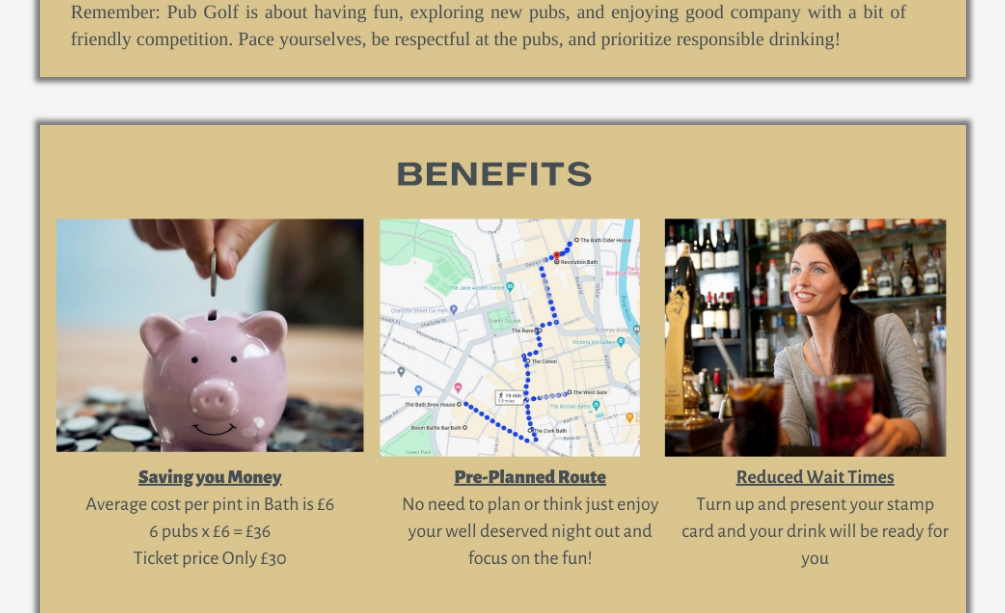
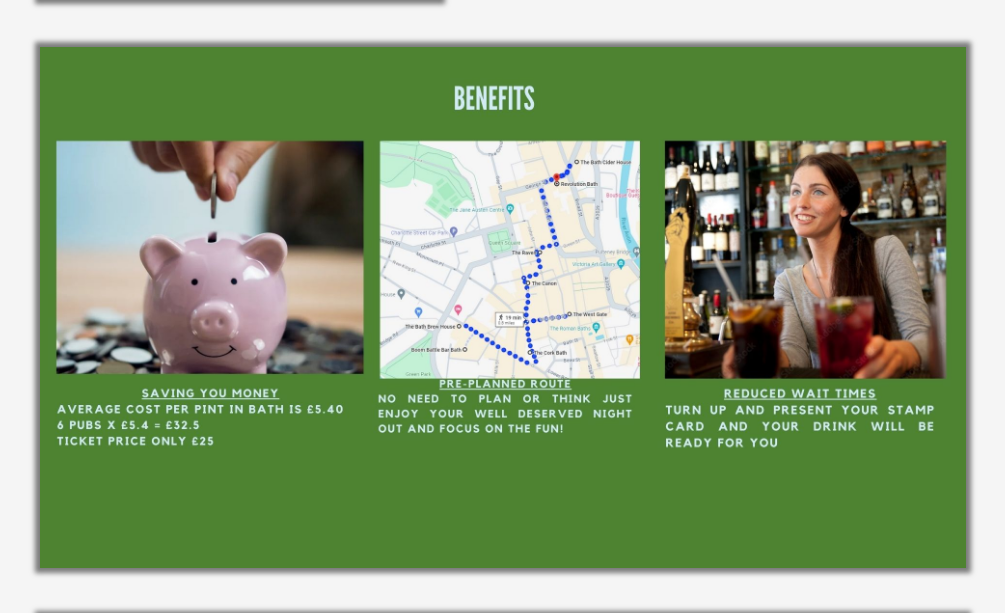
Before and after one commit to AnthonyKeung/Pub_Golf_MVP, a Flask app: page / in a window 1280 px wide. Shown: the part 1157-1770 px from the top of the page, without its empty margins (137-1142 px from the left). Run offline with Flask 3, Linux system fonts and the light colour scheme.

Commit message:
Final format changes implemented

```diff
--- a/templates/checkout.html
+++ b/templates/checkout.html
@@ -6,7 +6,7 @@
             <br></br>
             <br></br>
 
-                <h1 style="font-size: xx-large; font-weight: bolder; text-align: center;">Checkout for 6 Hole Package - £35</h1>
+                <h1 style="font-size: xx-large; font-weight: bolder; text-align: center;">Checkout for 6 Hole Package - £25</h1>
                 <p style="text-align: center;">On Successful completion of payment, you will then be asked to submit your name, University Email and Society (if applicable).</p>
                 <p style="text-align: center;">A confirmation email of your purchase will follow.</p>
         </div>
--- a/templates/index.html
+++ b/templates/index.html
@@ -9,7 +9,7 @@
 	<div class="row">
 		<div class="col-sm-1"></div>
 		<div class="col-sm-10" >
-			<img src="static/Route_Map.jpg" style="max-width: 100%; box-shadow: 0px 0px 5px 5px rgba(0, 0, 0, 0.5);">
+			<img src="static/PubMap.jpg" style="max-width: 100%; box-shadow: 0px 0px 5px 5px rgba(0, 0, 0, 0.5);">
 		</div>
 		<div class="col-sm-1"></div>
 	</div>
@@ -21,7 +21,7 @@
 	<div class="row">
 		<div class="col-sm-1"></div>
 		<div class="col-sm-10" >
-			<img src="static/What_is_PubGolf.jpg" style="max-width: 100%; box-shadow: 0px 0px 5px 5px rgba(0, 0, 0, 0.5);">
+			<img src="static/WhatIsPubGolf.jpg" style="max-width: 100%; box-shadow: 0px 0px 5px 5px rgba(0, 0, 0, 0.5);">
 		</div>
 		<div class="col-sm-1"></div>
 	</div>
@@ -32,7 +32,18 @@
 	<div class="row">
 		<div class="col-sm-1"></div>
 		<div class="col-sm-10" >
-			<img src="static/Benefits.jpg" style="max-width: 100%; box-shadow: 0px 0px 5px 5px rgba(0, 0, 0, 0.5);">
+			<img src="static/WhatIsPubGolf2.jpg" style="max-width: 100%; box-shadow: 0px 0px 5px 5px rgba(0, 0, 0, 0.5);">
+		</div>
+		<div class="col-sm-1"></div>
+	</div>
+</div>
+<br></br>
+
+   <div class="container">
+	<div class="row">
+		<div class="col-sm-1"></div>
+		<div class="col-sm-10" >
+			<img src="static/benefits.jpg" style="max-width: 100%; box-shadow: 0px 0px 5px 5px rgba(0, 0, 0, 0.5);">
 		</div>
 		<div class="col-sm-1"></div>
 	</div>
--- a/templates/layout.html
+++ b/templates/layout.html
@@ -13,15 +13,15 @@
 </head>
 <body>
 
-	<div class="container" style="height:12vh; position: relative; background-color: #C1B984; max-width: 100%; border-bottom: 2px black solid;">
-		<a href="/"><img src="static/logo.png" style="max-height: 100%; position: absolute; top:50%; left: 50%; transform: translate(-50%, -50%);"></a>
-		<a href="/checkout"><img src="static/cart.png" style="max-height: 80%; position: absolute; top:50%; right: 5%; transform: translate(-50%, -50%);"> </a>
+	<div class="container" style="height:14vh; position: relative; background-color: #4E8431; max-width: 100%; border-bottom: 2px black solid;">
+		<a href="/"><img src="static/logo.png" style="max-height: 90%; position: absolute; top:50%; left: 50%; transform: translate(-50%, -50%);"></a>
+		<a href="/checkout"><img src="static/ticketIcon.png" style="max-height: 80%; position: absolute; top:50%; right: 5%; transform: translate(-50%, -50%);"> </a>
 	</div>
 
 
 	{% block body %}{% endblock %}
 
-	<div class="container" style="height:4vh;  background-color: #C1B984; max-width: 100%; position:fixed; bottom:0; border-top: 2px black solid;">
+	<div class="container" style="height:4vh;  background-color: #4E8431; max-width: 100%; position:fixed; bottom:0; border-top: 2px black solid;">
 		<a href="https://www.instagram.com/the_pubcrawlers/" target="_blank"><img src="static/insta.png" style="max-height: 80%; position: absolute; left: 25%; top:50%; transform: translate(-50%, -50%);"></a><span><p style="text-align: center; position: absolute; top: 40%; left: 72%; transform: translate(-50%, -50%); font-size: small; font-weight: bolder;">The Pub Crawler 2024</p></span>
 
 	</div>
```
Also changed, not shown: static/Benefits.jpg (deleted), static/Route_Map.jpg (deleted), static/What_is_PubGolf.jpg (deleted), static/banner-link-arrow.png (deleted), static/benefits.jpg (added), static/branding-title.jpg (deleted), static/cart.png (deleted), static/logo.png, static/nav-sprite.png (deleted), static/pub_golf_gay.jpg (deleted).
